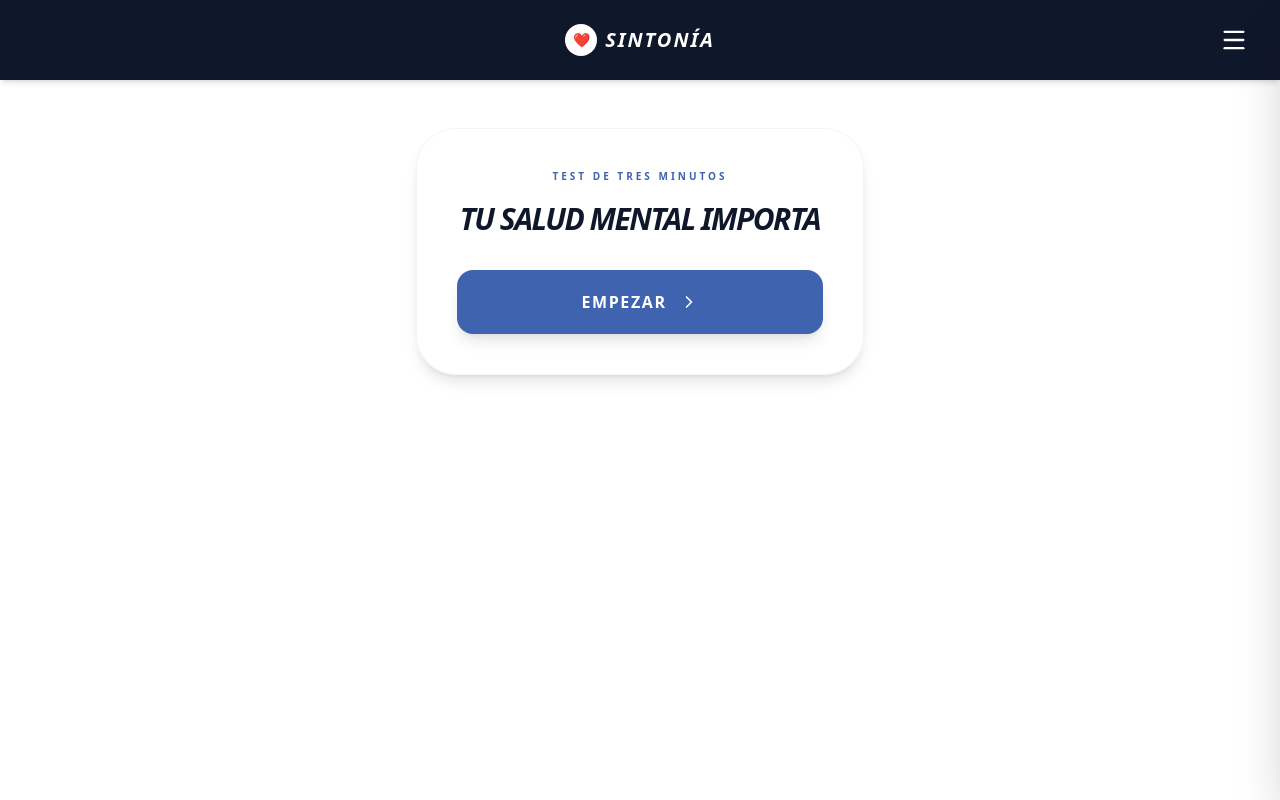
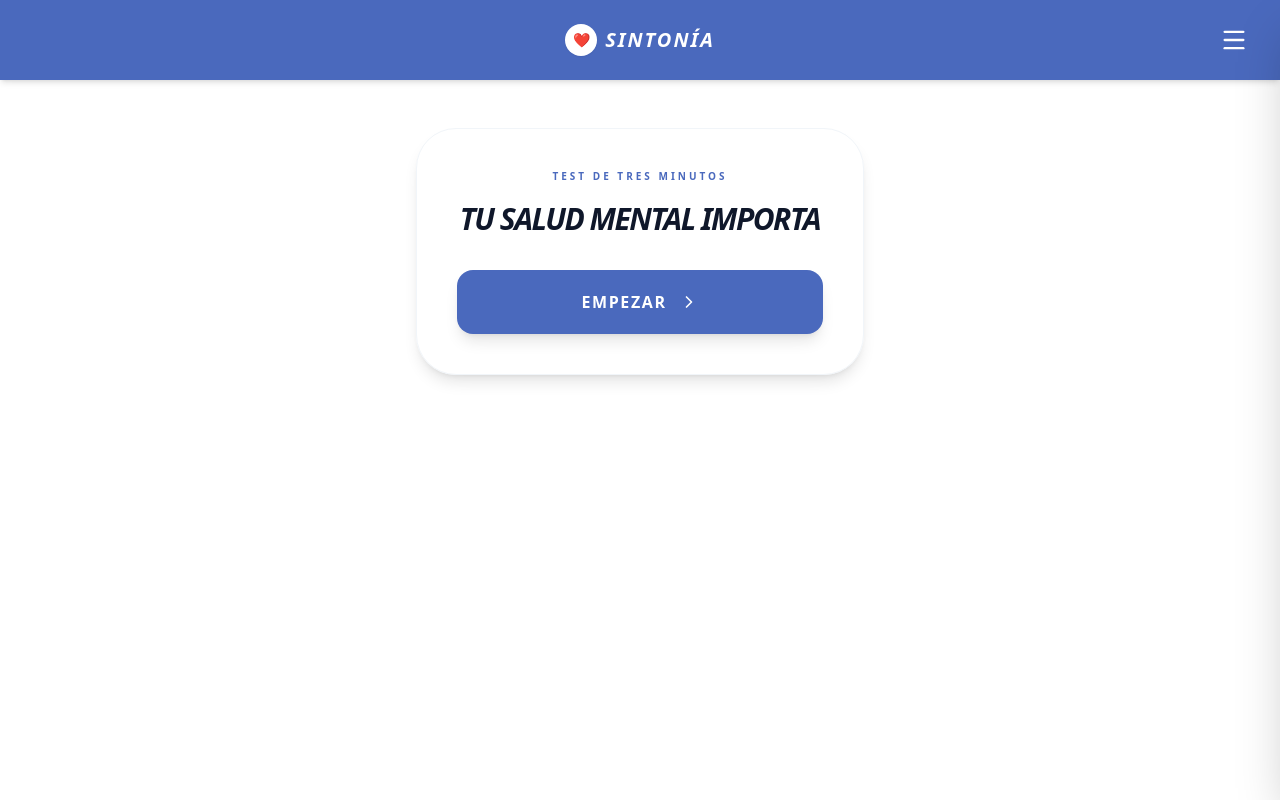
Before and after one commit to Atelier-Ai-Insights/crianza, a Next.js app: page / in a window 1280 px wide. Built offline with nearby package versions, Linux system fonts and the light colour scheme.

Commit message:
Update globals.css

```diff
--- a/styles/globals.css
+++ b/styles/globals.css
@@ -3,11 +3,12 @@
 @tailwind utilities;
 
 :root {
-  --primary: #4063B0;
-  --primary-hover: #2D467E;
-  --header-bg: #0F172A; /* El azul oscuro del header en la captura */
+  /* EL NUEVO AZUL DE TU IMAGEN */
+  --primary: #4A69BD;
+  --primary-hover: #3C5596;
+  --header-bg: #4A69BD;
 }
 
 body {
-  @apply bg-white text-slate-700 antialiased font-sans; /* Fondo blanco global */
+  @apply bg-white text-slate-700 antialiased font-sans;
 }
```
